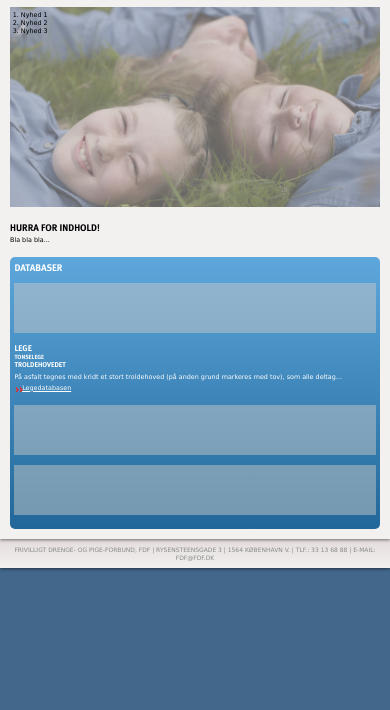
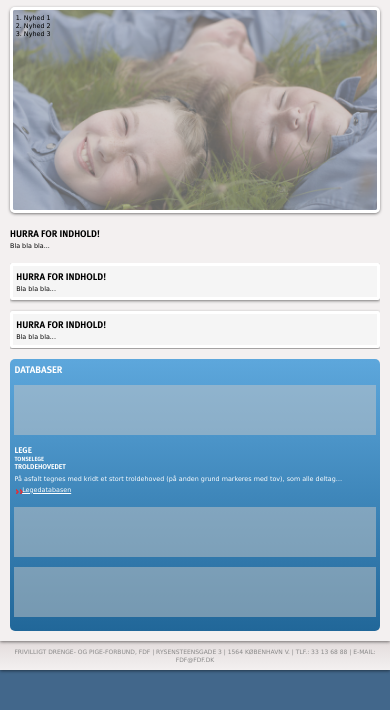
Before and after one commit to sorenmalling/FDF-Leder, a plain HTML site: page index.html in a window 390 px wide. Shown: the part 58-768 px from the top of the page. Drawn offline with Linux system fonts and the light colour scheme.

Commit message:
Simple content snippet style added. Lots of minor style tweaks

```diff
--- a/index.html
+++ b/index.html
@@ -78,6 +78,20 @@
 						<p>Bla bla bla...</p>
 					</div>
 				</div>
+				<div class="row">
+					<div class="span1">
+						<div class="content-snippet">
+							<h1>Hurra for indhold!</h1>
+							<p>Bla bla bla...</p>
+						</div>
+					</div>
+					<div class="span1">
+						<div class="content-snippet">
+							<h1>Hurra for indhold!</h1>
+							<p>Bla bla bla...</p>
+						</div>
+					</div>
+				</div>
 			</section>
 			<aside id="databases">
 				<h1>Databaser</h1>
--- a/style/less/screen.less
+++ b/style/less/screen.less
@@ -9,6 +9,7 @@ body {
 	background-color: @backgroundColor;
 	font-family: Verdana, Geneva, Arial, Helvetica, sans-serif;
 	font-size: .75em;
+	-webkit-text-size-adjust: none;
 }
 
 article {
@@ -262,10 +263,11 @@ footer {
 }
 
 #news-rotator {
+	@newsHeight: 200px;
+
 	position: relative;
-
-	@newsHeight: 200px;
 	height: @newsHeight;
+	.default-border();
 
 	div {
 		height: @newsHeight;
@@ -282,6 +284,13 @@ footer {
 
 	}
 
+}
+
+.content-snippet {
+	.default-border(2px);
+	background-color: #f5f5f5;
+	padding: 0 .5em 0;
+	margin-bottom: .3em;
 }
 
 @media screen and (max-width: 1000px) {
@@ -337,17 +346,7 @@ footer {
 		}
 	}
 }
-@media screen and (max-width: 400px) {
-	body {
-		font-size: .4em;
-	}
-	#global-top {
-		height: 25px;
-		line-height: 2.2em;
-	}
-	#pagewrapper {
-		margin-top: 25px;
-	}
+@media screen and (max-width: 450px) {
 	#local-navigation-first-level ol {
 		.column-count(3);
 
@@ -361,3 +360,20 @@ footer {
 		}
 	}
 }
+@media screen and (max-width: 400px) {
+	body {
+		font-size: .4em;
+	}
+	#global-top {
+		height: 25px;
+		line-height: 2.2em;
+	}
+	#pagewrapper {
+		margin-top: 25px;
+	}
+}
+@media screen and (max-width: 300px) {
+	#local-navigation-first-level ol {
+		.column-count(2);
+	}
+}
--- a/style/less/vars.less
+++ b/style/less/vars.less
@@ -60,3 +60,9 @@
 .transition(@property: all, @time: .5s, @transition: ease-in-out) {
 	-webkit-transition: @arguments;
 }
+
+.default-border(@r: 5px) {
+	border: 3px solid #fff;
+	.border-radius(@r);
+	.box-shadow();
+}
```
Also changed, not shown: style/css/screen.css.
